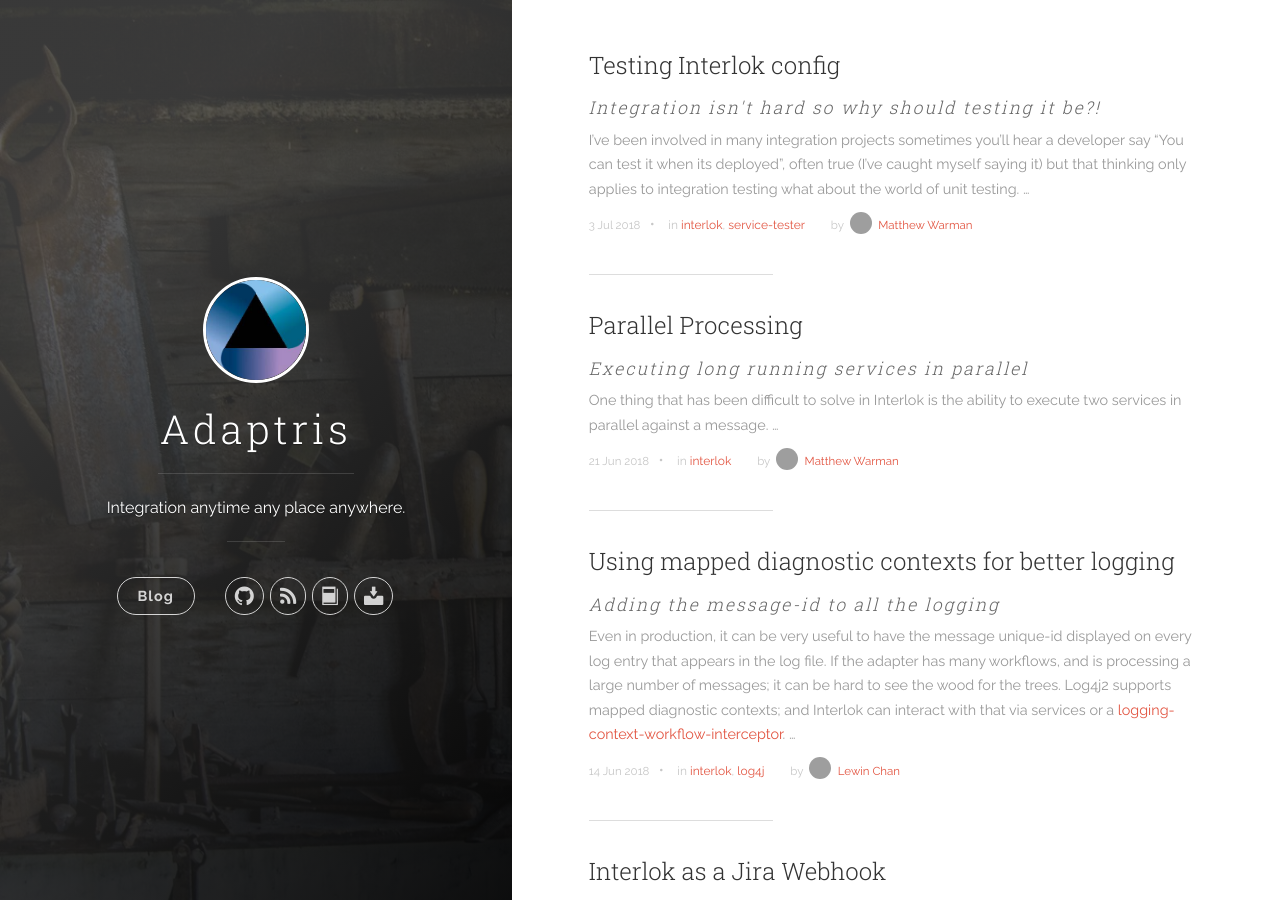
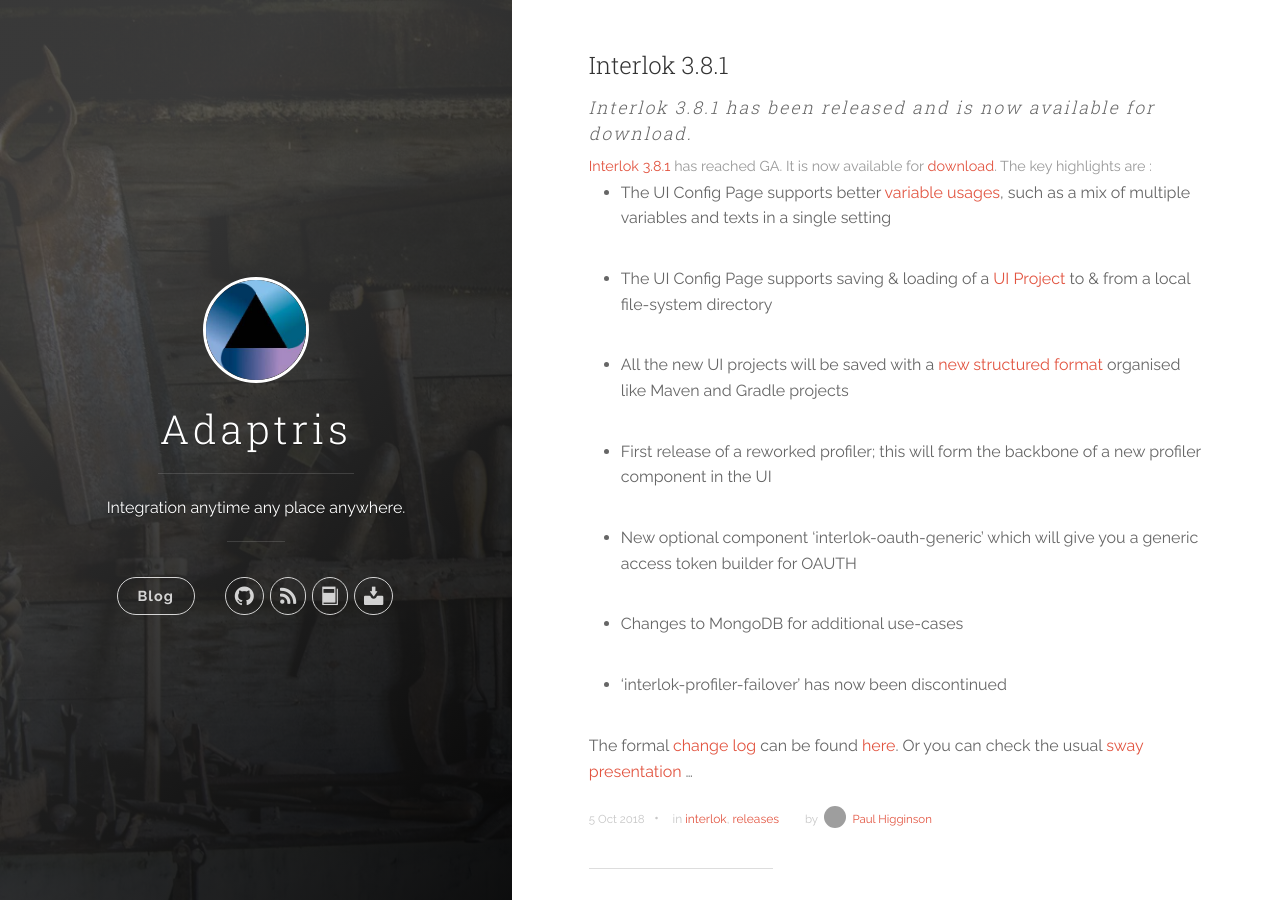
Before and after one commit to adaptris/adaptris.github.io, a Jekyll site: the page built from index.html, in a window 1280 px wide and 900 px high. Built offline with Jekyll 4.4.1, drawn with Linux system fonts in a browser that asks for light colours; nearby versions of some CDN libraries; the list of posts is cut into pages by our own code; some of the changed text lies outside the part shown; grey boxes are pictures that could not be loaded.

Commit message:
Post: 3.8.1 release

```diff
--- a/_data/authors.yml
+++ b/_data/authors.yml
@@ -28,3 +28,9 @@
     name: Matthew Warman
     web: http://warman.io
     image: https://github.com/mcwarman.png?size=22
+
+higgyfella:
+    user: higgyfella
+    name: Paul Higginson
+    web: https://github.com/higgyfella
+    image: https://github.com/higgyfella.png?size=22
--- /dev/null
+++ b/_posts/2018-10-05-interlok-3-8-1-released.markdown
@@ -0,0 +1,61 @@
+---
+title:             "Interlok 3.8.1"
+description:       "Interlok 3.8.1 has been released and is now available for download."
+published:         true
+categories:        [interlok, releases]
+tags:              [interlok, releases]
+author:            higgyfella
+excerpt_separator: <!-- more -->
+---
+
+[Interlok 3.8.1](https://development.adaptris.net/installers/Interlok/3.8.1/) has reached GA. It is now available for [download](https://development.adaptris.net/installers/Interlok/3.8.1/).
+
+The key highlights are :
+* The UI Config Page supports better [variable usages](http://interlok.adaptris.net/interlok-docs/ui-config-project.html#component-settings-modal), such as a mix of multiple variables and texts in a single setting
+* The UI Config Page supports saving & loading of a [UI Project](http://interlok.adaptris.net/interlok-docs/ui-config-project.html) to & from a local file-system directory
+* All the new UI projects will be saved with a [new structured format](http://interlok.adaptris.net/interlok-docs/ui-config-project.html#config-project-format) organised like Maven and Gradle projects
+* First release of a reworked profiler; this will form the backbone of a new profiler component in the UI
+* New optional component 'interlok-oauth-generic' which will give you a generic access token builder for OAUTH
+* Changes to MongoDB for additional use-cases
+* 'interlok-profiler-failover' has now been discontinued
+
+The formal [change log](https://development.adaptris.net/docs/Interlok/changelog.html) can be found [here](https://development.adaptris.net/docs/Interlok/changelog.html).
+Or you can check the usual [sway presentation](https://sway.office.com/iLEeDZn6QtTCG2TS)
+
+
+<!-- more -->
+
+# Screenshots
+
+Setting up a ui project with a local file system location:
+![setting up ui project with local fs store]({{ site.baseurl }}/images/posts/release-381/381-fs-loc-1-setup.png)
+
+Saving a ui project with a local file system location:
+![Saving a ui project with local fs store]({{ site.baseurl }}/images/posts/release-381/381-fs-loc-2-saving.png)
+
+The result of saving a ui project:
+![result of saving a ui project]({{ site.baseurl }}/images/posts/release-381/381-fs-loc-3-result.png)
+
+Loading a ui project from a local file system location:
+![loading a ui project from local fs store]({{ site.baseurl }}/images/posts/release-381/381-fs-loc-4-loading.png)
+
+Loading a ui project from a local file system location (continued):
+![loading a ui project from local fs store - cont]({{ site.baseurl }}/images/posts/release-381/381-fs-loc-5-loading-2.png)
+
+Setting up some variables in the ui project:
+![Setting up some variables]({{ site.baseurl }}/images/posts/release-381/381-var-0-setup.png)
+
+Opening a settings editor for a component:
+![Opening a settings editor for a component]({{ site.baseurl }}/images/posts/release-381/381-var-1-settings-editor.png)
+
+Using the variable input for a setting:
+![Using the variable input for a setting]({{ site.baseurl }}/images/posts/release-381/381-var-2-open-var-input.png)
+
+Having multiple variables in the one setting:
+![Having multiple variables in the one setting]({{ site.baseurl }}/images/posts/release-381/381-var-3-multiple-vars.png)
+
+Continuing to add strings and variables to the setting:
+![loading a ui project from local fs store - cont]({{ site.baseurl }}/images/posts/release-381/381-var-4-added-strs.png)
+
+An example of the new structured format for ui projects:
+![example dir structure]({{ site.baseurl }}/images/posts/release-381/dir-structure.PNG)
```
Also changed, not shown: images/posts/release-381/381-fs-loc-1-setup.png (added), images/posts/release-381/381-fs-loc-2-saving.png (added), images/posts/release-381/381-fs-loc-3-result.png (added), images/posts/release-381/381-fs-loc-4-loading.png (added), images/posts/release-381/381-fs-loc-5-loading-2.png (added), images/posts/release-381/381-var-0-setup.png (added), images/posts/release-381/381-var-1-settings-editor.png (added), images/posts/release-381/381-var-2-open-var-input.png (added), images/posts/release-381/381-var-3-multiple-vars.png (added), images/posts/release-381/381-var-4-added-strs.png (added), images/posts/release-381/dir-structure.PNG (added).
